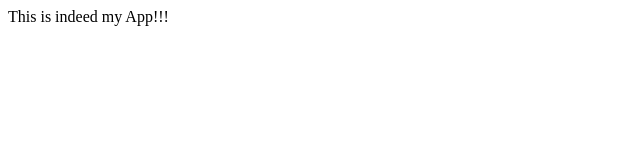
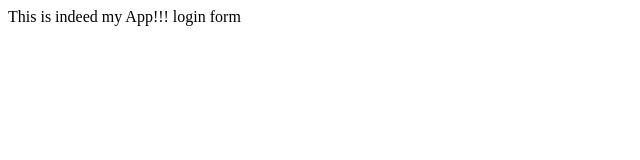
Before and after one commit to MrSGS/MySampleApp, a plain HTML site: page index.html in a window 1280 px wide. Shown: the full height of the page, 0-640 px from the left. Drawn offline with Linux system fonts and the light colour scheme.

Commit message:
login form

```diff
--- /dev/null
+++ b/dir1/app.js
@@ -0,0 +1 @@
+console.log("Hello!");
--- a/index.html
+++ b/index.html
@@ -4,5 +4,6 @@
 	</head>
 	<body>
 		This is indeed my App!!!
+		login form
 	</body>
 </html>
```
Also changed, not shown: dir1/log.txt (added), dir2/log.txt (added), log.txt (added), login.html (added).
